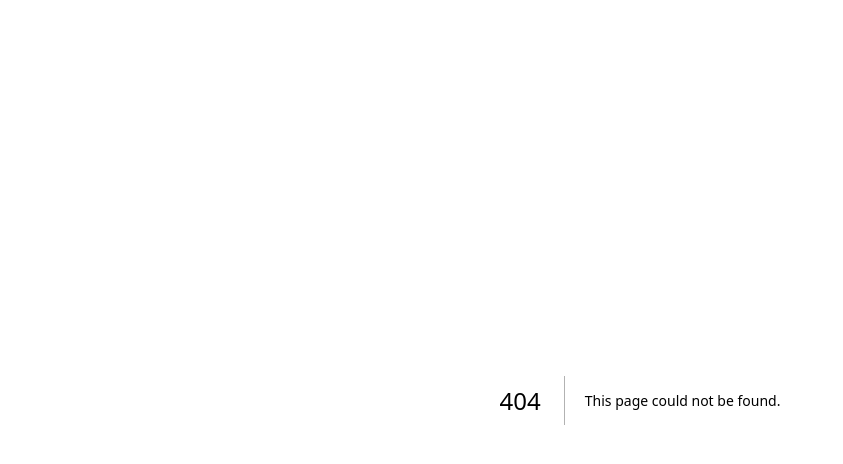
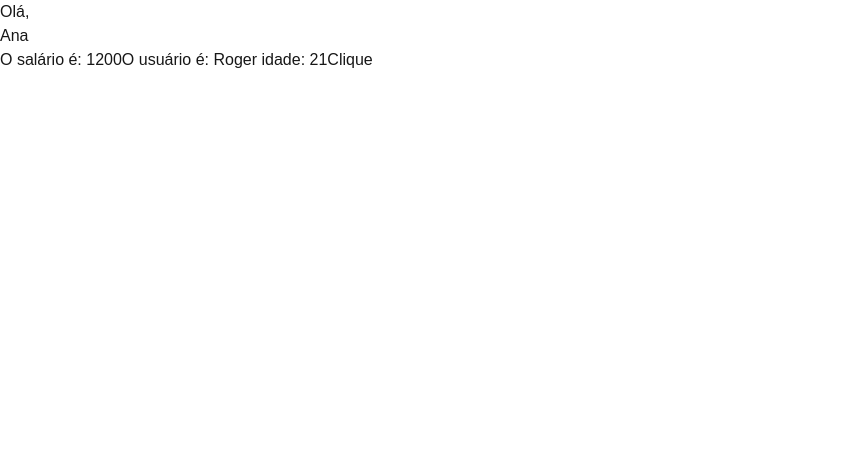
Before and after one commit to rogin2005/CursoJS, a Next.js app in the folder CursoJS/Fs_udemy/react-next-aula/react-fundamentos/: page /fundamentos/integracao in a window 1280 px wide. Before the commit this address had no page. Shown: the top 464 px of the page, without its empty margins (0-843 px from the left). Built offline with nearby package versions, Linux system fonts and the light colour scheme.

Commit message:
integrando código jsx

```diff
--- /dev/null
+++ b/CursoJS/Fs_udemy/react-next-aula/react-fundamentos/src/app/fundamentos/integracao/page.tsx
@@ -0,0 +1,35 @@
+export default function Page() {
+
+    const regra = <h1>Maior de idade</h1>
+    const nome = "Roger Ferreira"
+
+    const lista = [
+        <h1>Roger</h1>,
+        <h1>Ana</h1>,
+        <h1>João</h1>,
+        <h1>José</h1>,
+    ]
+
+    let salario = 1000
+    let bonus = 200
+
+    const usuario = {
+        nome: "Roger",
+        idade: "21",
+    }
+
+    function MeuBotao() {
+        return(
+            <button>Clique</button>
+        )
+    }
+
+    return (
+        <div>
+            Olá, {lista[1]}
+            O salário é: {salario + bonus}
+            O usuário é: {usuario.nome} idade: {usuario.idade}
+            { MeuBotao() }
+        </div>
+    )
+}
```
